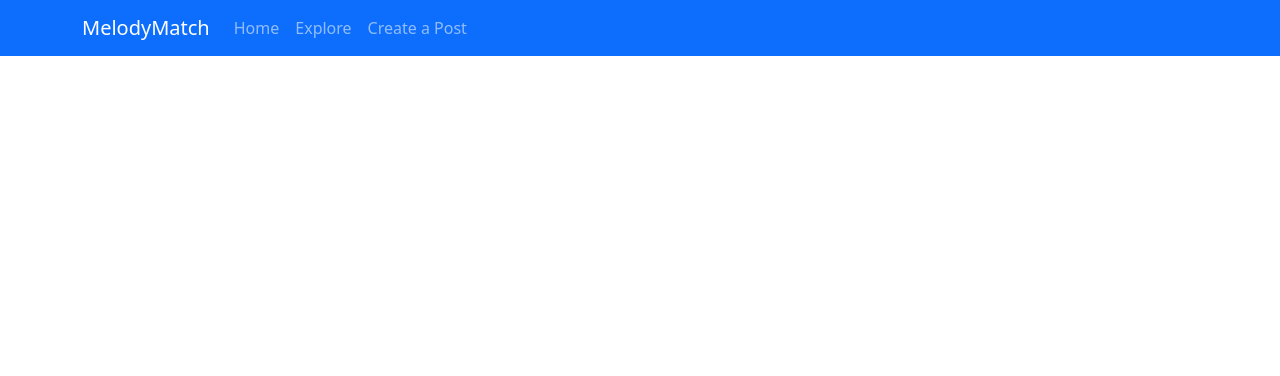
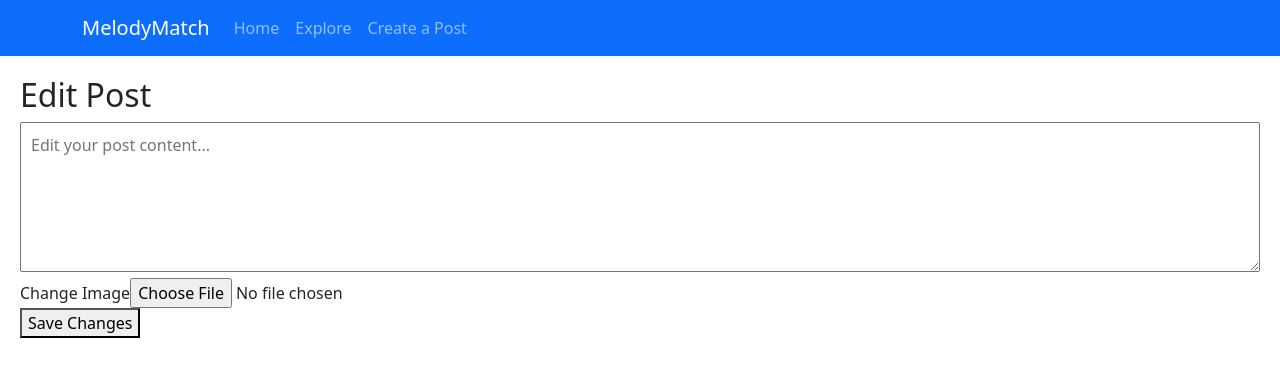
Before and after one commit to EmmanuellaOsikoya/ProfessionalPracticeInIT, a React (Create React App) app: page /edit/1 in a window 1280 px wide. Shown: the top 376 px of the page. Built offline with nearby package versions, Linux system fonts and the light colour scheme; no server answers; the database is empty.

Commit message:
messages can now be edited

```diff
--- a/src/App.js
+++ b/src/App.js
@@ -1,4 +1,3 @@
-import Main from "./components/Main";
 import { BrowserRouter as Router, Route, Routes } from 'react-router-dom';
 import Navigation from "./components/Navigation";
 import Explore from "./components/Explore";
@@ -9,6 +8,7 @@ import { AuthProvider } from "./context/AuthContext";
 import ProtectedRoute from "./components/ProtectedRoute";
 import ArtistSelection from "./components/ArtistSelection";
 import Profile from "./components/Profile";
+import EditPost from "./components/EditPosts";
 
 
 function App() {
@@ -18,13 +18,13 @@ function App() {
         <Navigation/>
         <Routes>
           <Route path="/" element={<Account/>} />
-          <Route path="/home" element={<ProtectedRoute><Main/></ProtectedRoute>}/>
           <Route path="/explore" element={<Explore />} />
           <Route path="/create" element={<Create />} />
           <Route path="/account" element={<Account/>}/>
           <Route path="/login" element={<Login/>}/>
           <Route path="/artist-selection" element={<ArtistSelection/>}/>
           <Route path="/profile" element={<Profile />} />
+          <Route path="/edit/:postId" element={<EditPost />} />
         </Routes>
       </Router>
     </AuthProvider>
--- /dev/null
+++ b/src/components/EditPosts.js
@@ -0,0 +1,87 @@
+import React, { useState, useEffect } from 'react';
+import { useNavigate, useParams } from 'react-router-dom';
+import { db } from '../firebase';
+import { doc, getDoc, updateDoc } from 'firebase/firestore';
+import { ref, uploadBytes, getDownloadURL } from 'firebase/storage';
+import { storage } from '../firebase';
+
+const EditPost = () => {
+  const { postId } = useParams(); // Get the post ID from the URL
+  const [content, setContent] = useState('');
+  const [imageFile, setImageFile] = useState(null);
+  const [imageUrl, setImageUrl] = useState('');
+  const navigate = useNavigate();
+
+  useEffect(() => {
+    if (!postId) {
+        console.error('No post ID provided!');
+        return;
+      }
+
+    const fetchPost = async () => {
+      const postRef = doc(db, 'posts', postId);
+      const postSnap = await getDoc(postRef);
+
+      if (postSnap.exists()) {
+        const post = postSnap.data();
+        setContent(post.content);
+        setImageUrl(post.imageUrl || '');
+      } else {
+        console.log('No such post!');
+      }
+    };
+
+    fetchPost();
+  }, [postId]);
+
+  const handleSave = async () => {
+    const postRef = doc(db, 'posts', postId);
+
+    let updatedImageUrl = imageUrl;
+
+    // Upload the new image if a file is selected
+    if (imageFile) {
+      const imageRef = ref(storage, `postImages/${postId}`);
+      const snapshot = await uploadBytes(imageRef, imageFile);
+      updatedImageUrl = await getDownloadURL(snapshot.ref);
+    }
+
+    try {
+      await updateDoc(postRef, {
+        content,
+        imageUrl: updatedImageUrl,
+      });
+      console.log('Post updated successfully!');
+      navigate(`/profile`);
+    } catch (error) {
+      console.error('Error updating post:', error);
+    }
+  };
+
+  return (
+    <div style={{ padding: '20px' }}>
+      <h2>Edit Post</h2>
+      <textarea
+        value={content}
+        onChange={(e) => setContent(e.target.value)}
+        placeholder="Edit your post content..."
+        style={{ width: '100%', height: '150px', padding: '10px' }}
+      />
+
+      <div>
+        <label>Change Image</label>
+        <input type="file" onChange={(e) => setImageFile(e.target.files[0])} />
+      </div>
+
+      {imageUrl && (
+        <div>
+          <img src={imageUrl} alt="Post" style={{ maxWidth: '100%', borderRadius: '8px' }} />
+        </div>
+      )}
+
+      <button onClick={handleSave}>Save Changes</button>
+    </div>
+  );
+};
+
+export default EditPost;
--- a/src/components/Footer.js
+++ /dev/null
@@ -1,5 +0,0 @@
-const Footer = () => {
-    return <h2>Footer</h2>
-}
-
-export default Footer;
--- a/src/components/Header.js
+++ /dev/null
@@ -1,5 +0,0 @@
-const Header = () => {
-    return <h1>Header</h1>
-}
-
-export default Header;
--- a/src/components/Main.js
+++ /dev/null
@@ -1,12 +0,0 @@
-//Component that displays the homepage content for MelodyMatch
-import React from "react";
-
-const Main = () => {
-    return (
-        <div>
-            <h1>Main Content goes here</h1>
-        </div>
-    )
-}
-
-export default Main;
--- a/src/components/Profile.js
+++ b/src/components/Profile.js
@@ -70,7 +70,7 @@ const Profile = () => {
       snapshot.forEach((docSnap) => {
         const otherUser = docSnap.data();
         const otherUid = docSnap.id;
-        if (otherUid.uid === user.uid) return; // Skip self
+        if (otherUid === user.uid) return; // Skip self
 
         const sharedArtists = otherUser.favoriteArtists?.filter((artistId) => currentFavorites.includes(artistId)) || [];
 
@@ -202,17 +202,46 @@ const Profile = () => {
 ) : (
   <div style={{ display: 'flex', flexDirection: 'column', gap: '16px' }}>
     {userPosts.map((post) => (
-        <div key={post.id} style={{ border: '1px solid #ccc', padding: '10px', borderRadius: '8px' }}>
+      <div
+        key={post.id}
+        style={{
+          border: '1px solid #ccc',
+          padding: '10px',
+          borderRadius: '8px',
+          position: 'relative',
+        }}
+      >
         {post.imageUrl && (
-            <img src={post.imageUrl} alt="Post" style={{ maxWidth: '100%', borderRadius: '8px' }} />
+          <img
+            src={post.imageUrl}
+            alt="Post"
+            style={{ maxWidth: '100%', borderRadius: '8px' }}
+          />
         )}
         <p>{post.content}</p>
         <small>{post.timestamp?.toDate().toLocaleString()}</small>
+        {post.userId === user?.uid && (
+          <button
+            style={{
+              position: 'absolute',
+              top: '10px',
+              right: '10px',
+              padding: '6px 10px',
+              backgroundColor: '#007bff',
+              color: '#fff',
+              border: 'none',
+              borderRadius: '4px',
+              cursor: 'pointer',
+            }}
+            onClick={() => navigate(`/edit/${post.id}`)}
+          >
+            Edit
+          </button>
+        )}
       </div>
     ))}
   </div>
 )}
-
 
       <h3>Recommended Users (Shared Taste!)</h3>
       <div style={{ display: 'flex', flexDirection: 'column', gap: '16px' }}>
```
Also changed, not shown: public/laufey.jpg (added). Lines whose indentation alone changed are shown as unchanged.
